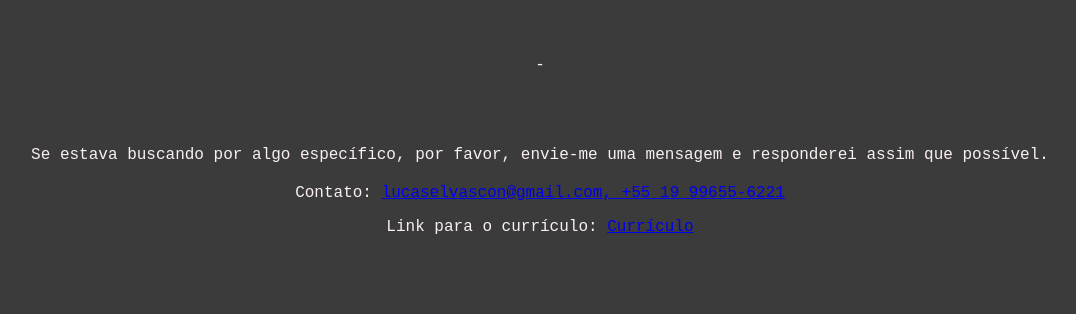
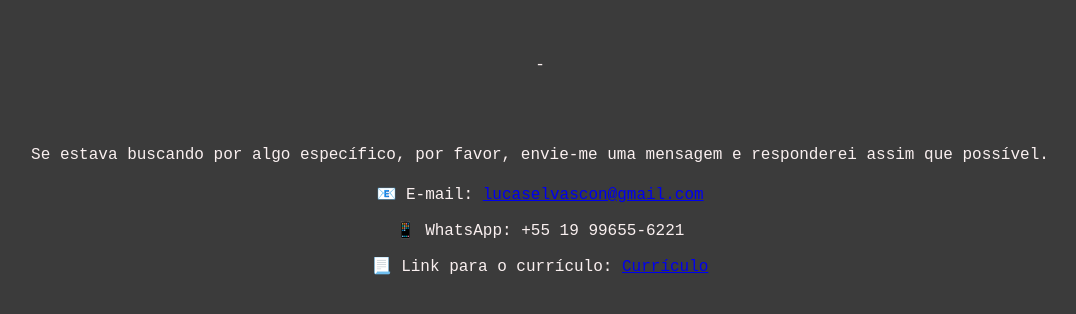
Before and after one commit to lvascon/lvascon.github.io, a plain HTML site: page index.html in a window 1280 px wide. Shown: the part 100-414 px from the top of the page, without its empty margins (100-1176 px from the left). Drawn offline with Linux system fonts and the light colour scheme.

Commit message:
Update index.html

```diff
--- a/index.html
+++ b/index.html
@@ -51,10 +51,11 @@
     <footer>
         <p>Se estava buscando por algo específico, por favor, envie-me uma mensagem e responderei assim que possível.</p>
         <div class="contact-info">
-            <p>Contato: <a href="mailto:lucaselvascon@gmail.com">lucaselvascon@gmail.com, +55 19 99655-6221</a></p>
+            <p>📧 E-mail: <a href="mailto:lucaselvascon@gmail.com">lucaselvascon@gmail.com</a></p>
+            <p>📱 WhatsApp: +55 19 99655-6221
         </div>
         <div class="resume-link">
-            <p>Link para o currículo: <a href="https://drive.google.com/file/d/1OZwaDYZ3vhMOkjam1zMqCWLST9O-IAKO">Currículo</a></p>
+            <p>📃 Link para o currículo: <a href="https://drive.google.com/file/d/1OZwaDYZ3vhMOkjam1zMqCWLST9O-IAKO">Currículo</a></p>
         </div>
     </footer>
 </body>
```
